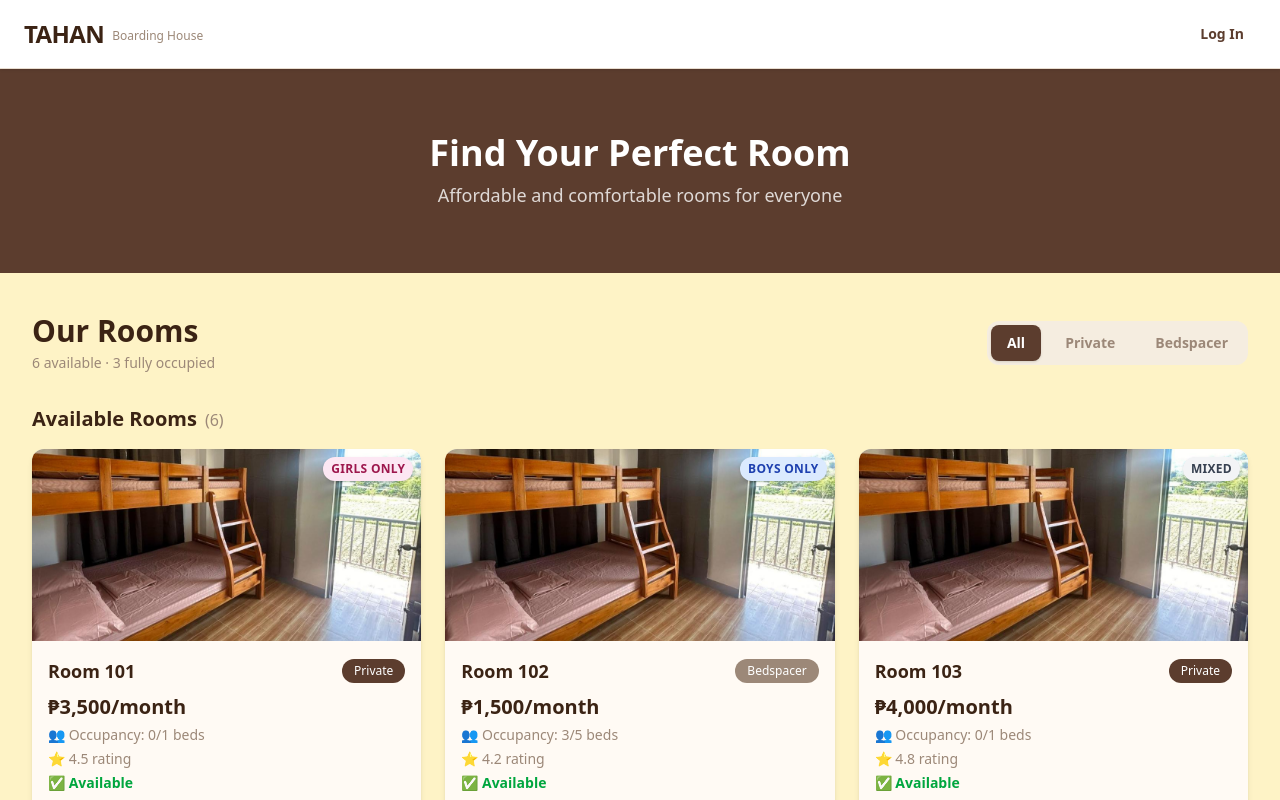
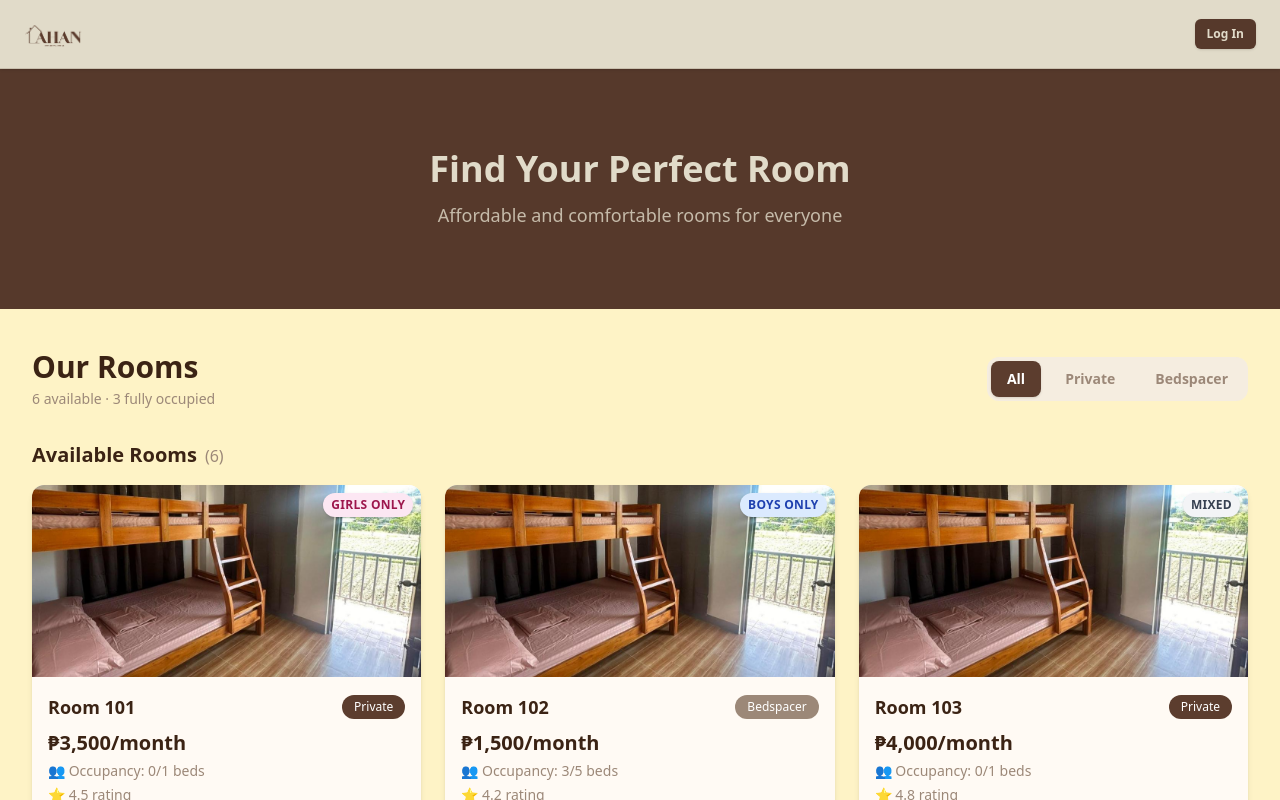
Before and after one commit to ponmarledisson-dotcom/Tahan-IPT-PT, a Next.js app in the folder frontend/: page / in a window 1280 px wide. Shown: the top 800 px of the page. Built offline with nearby package versions, Linux system fonts and the light colour scheme.

Commit message:
Final UI polish for navbar and brown login button

```diff
--- a/frontend/app/components/hero.tsx
+++ b/frontend/app/components/hero.tsx
@@ -1,10 +1,13 @@
 export default function Hero() {
   return (
-    <section className="bg-[#5c3d2e] py-16 px-8 text-center">
-      <h2 className="text-4xl font-bold text-white mb-2">
+    <section
+      className="py-20 px-8 text-center"
+      style={{ backgroundColor: "#56392b" }}
+    >
+      <h2 className="text-4xl font-bold mb-3" style={{ color: "#E1DBC9" }}>
         Find Your Perfect Room
       </h2>
-      <p className="text-white/80 text-lg">
+      <p className="text-lg" style={{ color: "#E1DBC9", opacity: 0.8 }}>
         Affordable and comfortable rooms for everyone
       </p>
     </section>
--- a/frontend/app/components/navbar.tsx
+++ b/frontend/app/components/navbar.tsx
@@ -1,5 +1,6 @@
 "use client";
 import Link from "next/link";
+import Image from "next/image";
 import { useEffect, useState } from "react";
 import { useRouter, usePathname } from "next/navigation";
 
@@ -48,15 +49,17 @@ export default function Navbar() {
   const firstName = user?.name?.split(" ")[0] ?? "";
 
   return (
-    <nav className="w-full bg-white border-b border-[#e8ddd0] px-6 py-4 flex items-center justify-between sticky top-0 z-40 shadow-sm">
+    <nav className="w-full bg-[#E1DBC9] border-b border-[#c8bfad] px-6 py-1 flex items-center justify-between sticky top-0 z-40 shadow-sm">
       {/* Brand */}
       <Link href="/" className="flex items-center gap-2">
-        <span className="text-2xl font-black text-[#3b2314] tracking-tight">
-          TAHAN
-        </span>
-        <span className="hidden sm:block text-xs text-[#9c8878] font-medium mt-1">
-          Boarding House
-        </span>
+        <Image
+          src="/TAHANLOGO.png"
+          alt="TAHAN Boarding House"
+          width={60}
+          height={24}
+          className="object-contain"
+          priority
+        />
       </Link>
 
       {/* Right side */}
@@ -65,7 +68,7 @@ export default function Navbar() {
         {!user && (
           <Link
             href="/login"
-            className="text-sm font-semibold text-[#5c3d2e] hover:text-[#3b2314] transition px-3 py-2 rounded-lg hover:bg-[#f5ede0]"
+            className="text-[12px] font-bold text-[#E1DBC9] bg-[#56392b] hover:bg-[#3b2314] transition px-3 py-1.5 rounded-md shadow-sm"
           >
             Log In
           </Link>
@@ -76,20 +79,20 @@ export default function Navbar() {
           <div className="relative">
             <button
               onClick={() => setMenuOpen((p) => !p)}
-              className="flex items-center gap-2 px-3 py-2 rounded-xl hover:bg-[#f5ede0] transition"
+              className="flex items-center gap-2 px-3 py-2 rounded-xl hover:bg-[#5E4B3B]/10 transition"
             >
-              <div className="w-8 h-8 rounded-full bg-[#5c3d2e] text-white flex items-center justify-center text-sm font-bold">
+              <div className="w-8 h-8 rounded-full bg-[#5E4B3B] text-[#E1DBC9] flex items-center justify-center text-sm font-bold">
                 {firstName[0]?.toUpperCase()}
               </div>
               <span className="text-sm font-semibold text-[#3b2314] hidden sm:block">
                 {firstName}
               </span>
               {user.role === "admin" && (
-                <span className="text-xs bg-[#3b2314] text-white px-2 py-0.5 rounded-full font-bold hidden sm:block">
+                <span className="text-xs bg-[#3b2314] text-[#E1DBC9] px-2 py-0.5 rounded-full font-bold hidden sm:block">
                   Admin
                 </span>
               )}
-              <span className="text-[#9c8878] text-xs">▾</span>
+              <span className="text-[#6B7B84] text-xs">▾</span>
             </button>
 
             {menuOpen && (
@@ -98,12 +101,12 @@ export default function Navbar() {
                   className="fixed inset-0 z-30"
                   onClick={() => setMenuOpen(false)}
                 />
-                <div className="absolute right-0 top-12 w-52 bg-white rounded-2xl shadow-xl border border-[#e8ddd0] z-40 overflow-hidden">
-                  <div className="px-4 py-3 border-b border-[#f0e6d6]">
+                <div className="absolute right-0 top-12 w-52 bg-[#E1DBC9] rounded-2xl shadow-xl border border-[#c8bfad] z-40 overflow-hidden">
+                  <div className="px-4 py-3 border-b border-[#c8bfad]">
                     <p className="text-sm font-bold text-[#3b2314]">
                       {user.name}
                     </p>
-                    <p className="text-xs text-[#9c8878] truncate">
+                    <p className="text-xs text-[#6B7B84] truncate">
                       {user.email}
                     </p>
                   </div>
@@ -113,7 +116,7 @@ export default function Navbar() {
                       <Link
                         href="/admin/dashboard"
                         onClick={() => setMenuOpen(false)}
-                        className="flex items-center gap-2 px-4 py-2.5 text-sm text-[#3b2314] hover:bg-[#f5ede0] transition"
+                        className="flex items-center gap-2 px-4 py-2.5 text-sm text-[#3b2314] hover:bg-[#5E4B3B]/10 transition"
                       >
                         🏠 Admin Dashboard
                       </Link>
@@ -122,14 +125,14 @@ export default function Navbar() {
                         <Link
                           href="/dashboard"
                           onClick={() => setMenuOpen(false)}
-                          className="flex items-center gap-2 px-4 py-2.5 text-sm text-[#3b2314] hover:bg-[#f5ede0] transition"
+                          className="flex items-center gap-2 px-4 py-2.5 text-sm text-[#3b2314] hover:bg-[#5E4B3B]/10 transition"
                         >
                           🏠 My Dashboard
                         </Link>
                         <Link
                           href="/profile"
                           onClick={() => setMenuOpen(false)}
-                          className="flex items-center gap-2 px-4 py-2.5 text-sm text-[#3b2314] hover:bg-[#f5ede0] transition"
+                          className="flex items-center gap-2 px-4 py-2.5 text-sm text-[#3b2314] hover:bg-[#5E4B3B]/10 transition"
                         >
                           👤 My Profile
                         </Link>
@@ -137,10 +140,10 @@ export default function Navbar() {
                     )}
                   </div>
 
-                  <div className="border-t border-[#f0e6d6] py-1">
+                  <div className="border-t border-[#c8bfad] py-1">
                     <button
                       onClick={handleLogout}
-                      className="w-full flex items-center gap-2 px-4 py-2.5 text-sm text-red-600 hover:bg-red-50 transition text-left"
+                      className="w-full flex items-center gap-2 px-4 py-2.5 text-sm text-red-700 hover:bg-red-50 transition text-left"
                     >
                       🚪 Log Out
                     </button>
```
Also changed, not shown: frontend/public/TAHANLOGO.png (added).
